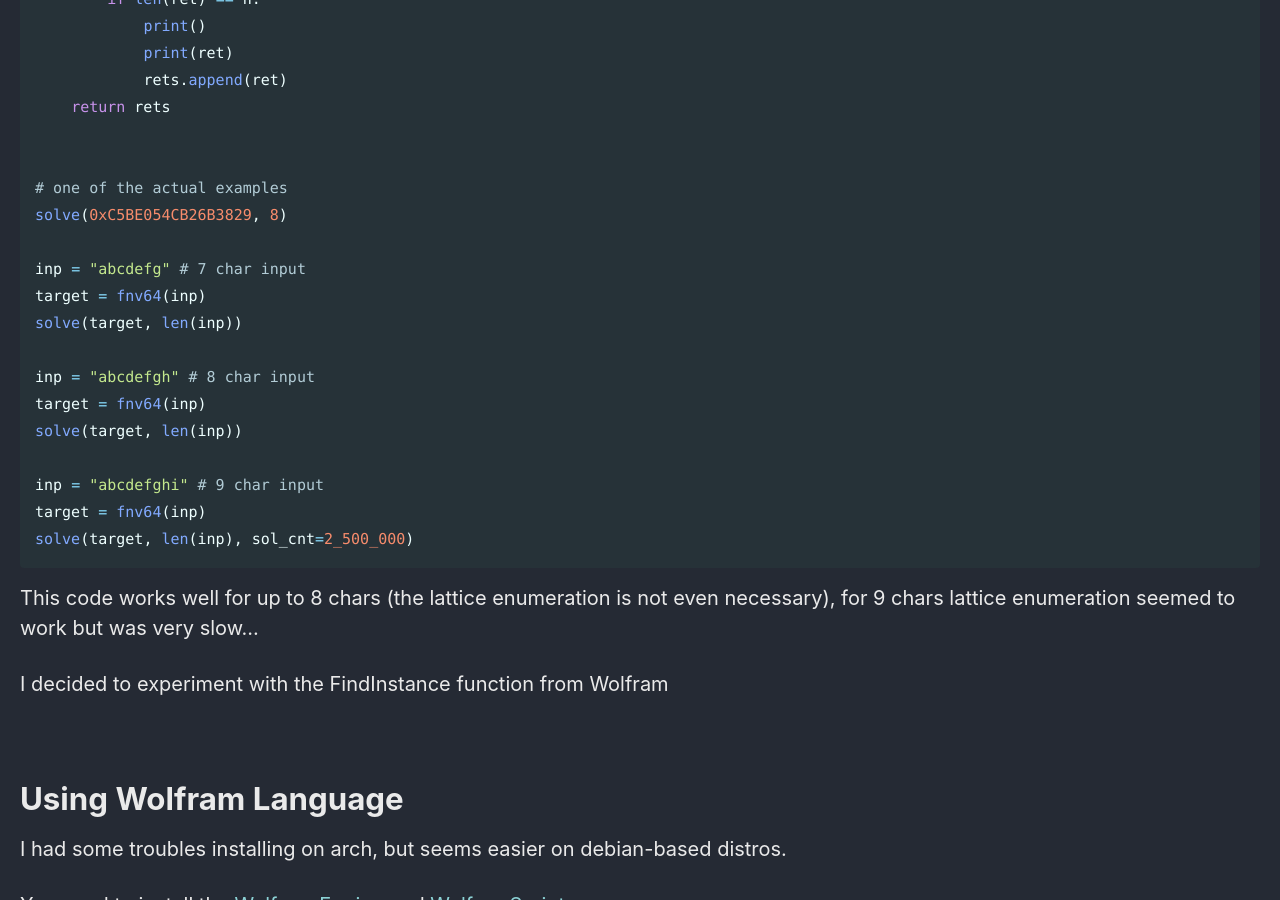
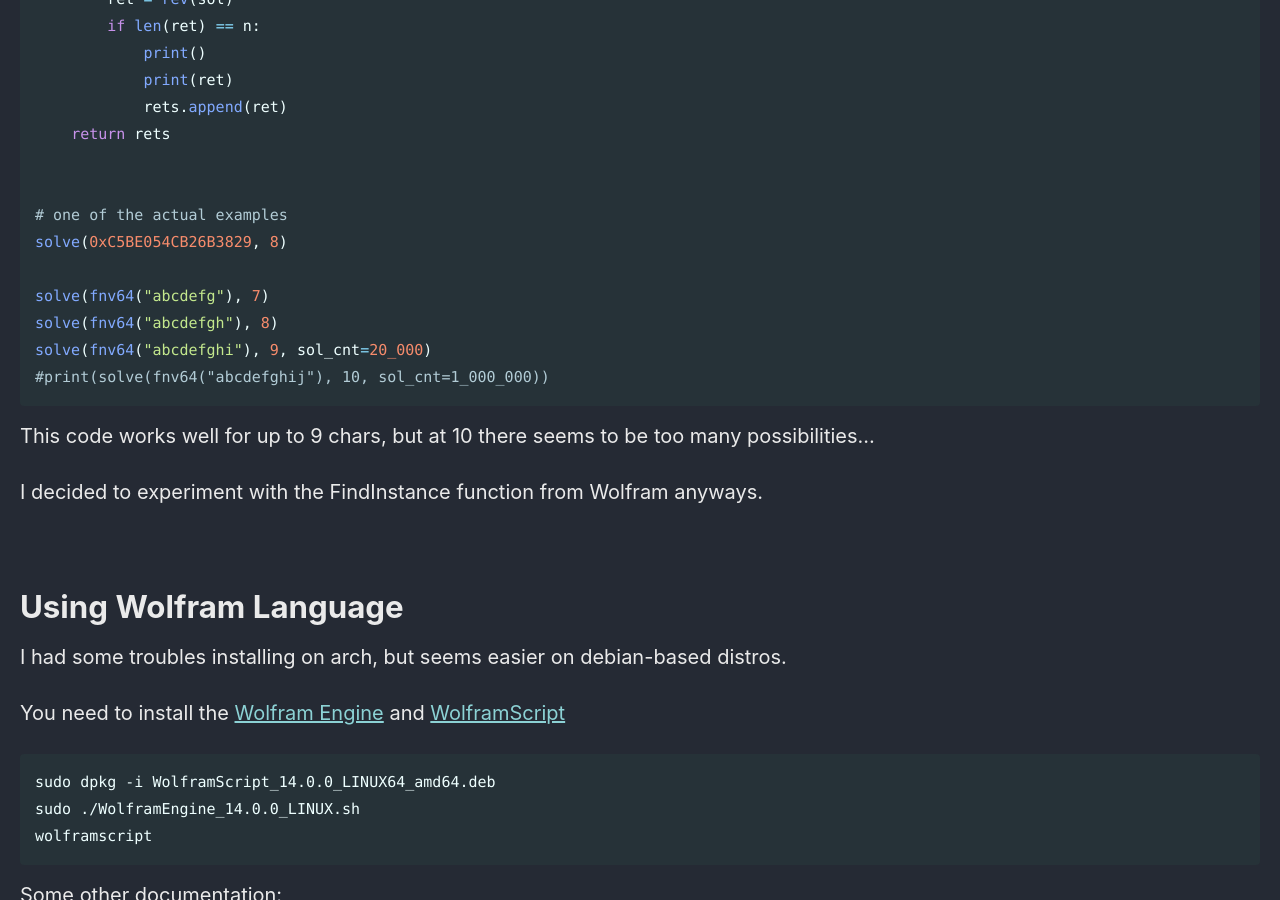
Before and after one commit to Connor-McCartney/Connor-McCartney.github.io, a Jekyll site: the page built from _pages/cryptography/other/Trying-to-crack-COD-FNV-hashes.md, in a window 1280 px wide and 900 px high, scrolled down 3431 px. Built offline with Jekyll 4.4.1, drawn with Linux system fonts in a browser that asks for light colours; cached includes are drawn as plain includes.

Commit message:
Update Trying-to-crack-COD-FNV-hashes.md

````diff
--- a/_pages/cryptography/other/Trying-to-crack-COD-FNV-hashes.md
+++ b/_pages/cryptography/other/Trying-to-crack-COD-FNV-hashes.md
@@ -140,22 +141,15 @@ def solve(target, n, sol_cnt=10_000):
 # one of the actual examples
 solve(0xC5BE054CB26B3829, 8)
 
-inp = "abcdefg" # 7 char input
-target = fnv64(inp)
-solve(target, len(inp))
-
-inp = "abcdefgh" # 8 char input
-target = fnv64(inp)
-solve(target, len(inp))
-
-inp = "abcdefghi" # 9 char input
-target = fnv64(inp)
-solve(target, len(inp), sol_cnt=2_500_000)
+solve(fnv64("abcdefg"), 7)
+solve(fnv64("abcdefgh"), 8)
+solve(fnv64("abcdefghi"), 9, sol_cnt=20_000)
+#print(solve(fnv64("abcdefghij"), 10, sol_cnt=1_000_000))
 ```
 
-This code works well for up to 8 chars (the lattice enumeration is not even necessary), for 9 chars lattice enumeration seemed to work but was very slow...
+This code works well for up to 9 chars, but at 10 there seems to be too many possibilities...
 
-I decided to experiment with the FindInstance function from Wolfram
+I decided to experiment with the FindInstance function from Wolfram anyways.
 
 
 <br>
````
Also changed, not shown: other parts of _pages/cryptography/other/Trying-to-crack-COD-FNV-hashes.md (+1 -0 lines).
